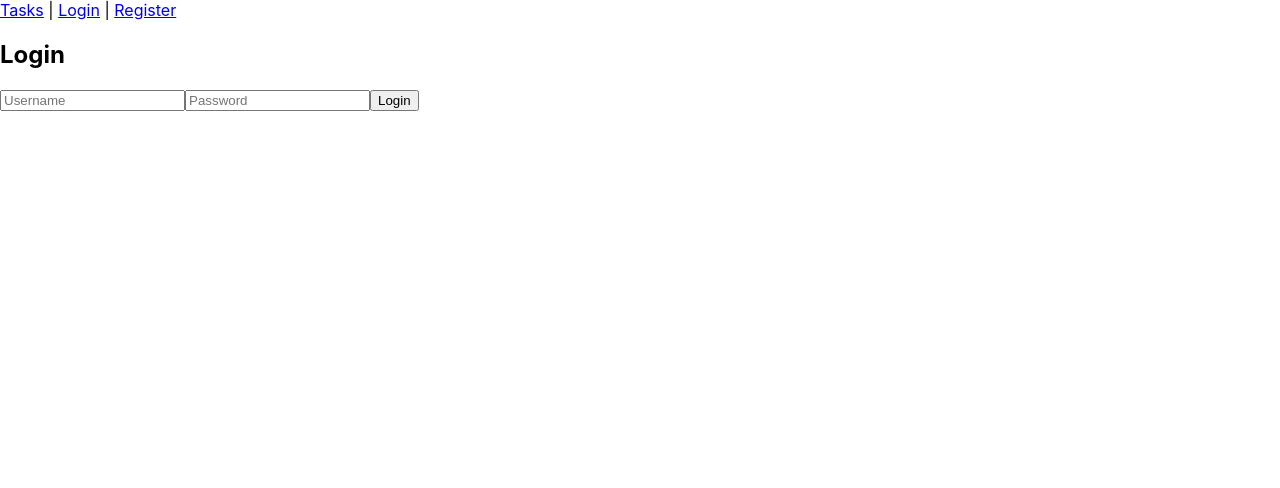
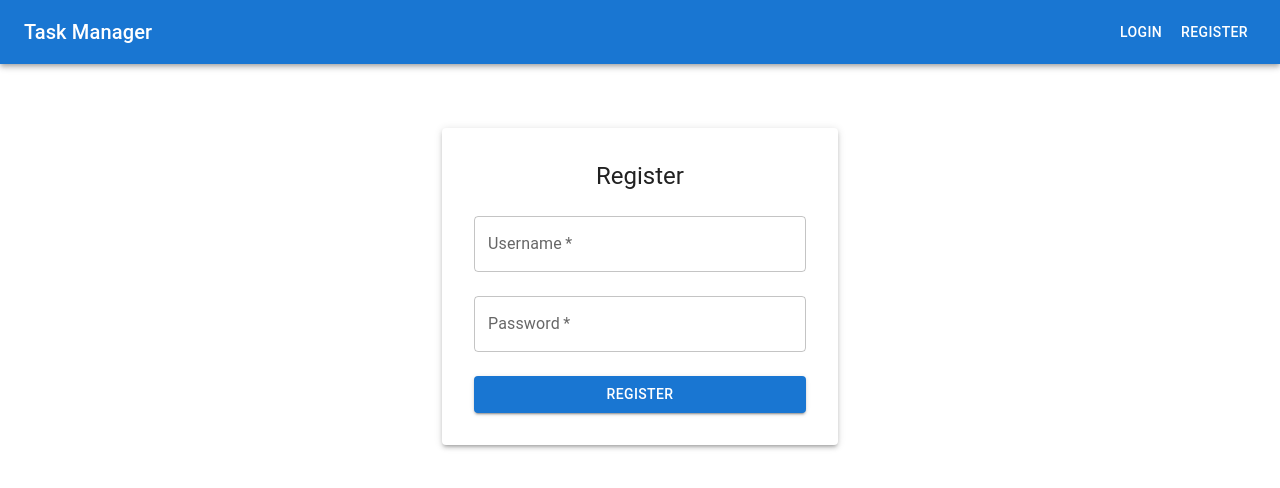
Before and after one commit to task-management-poc/frontend, a React (Create React App) app: page /register in a window 1280 px wide. Shown: the top 488 px of the page. Built offline with nearby package versions, Linux system fonts and the light colour scheme.

Commit message:
Imports added

```diff
--- a/src/App.js
+++ b/src/App.js
@@ -1,17 +1,16 @@
-import { BrowserRouter, Routes, Route, Link } from 'react-router-dom';
+import { BrowserRouter, Routes, Route } from 'react-router-dom';
 import { AuthProvider } from './AuthContext';
 import LoginPage from './pages/LoginPage';
 import RegisterPage from './pages/RegisterPage';
 import TaskList from './pages/TaskList';
 import TaskForm from './pages/TaskForm';
+import Navbar from './components/Navbar'
 
 function App() {
   return (
     <AuthProvider>
       <BrowserRouter>
-       <nav>
-          <Link to="/">Tasks</Link> | <Link to="/login">Login</Link> | <Link to="/register">Register</Link>
-        </nav>
+      <Navbar />
       <Routes>
         <Route path="/" element={<TaskList />} />
         <Route path="/task/new" element={<TaskForm />} />
--- a/src/AuthContext.js
+++ b/src/AuthContext.js
@@ -1,5 +1,5 @@
 import React, { createContext, useState, useEffect } from 'react';
-import jwtDecode from 'jwt-decode';
+import { jwtDecode } from 'jwt-decode';
 
 export const AuthContext = createContext();
 
--- /dev/null
+++ b/src/components/Navbar.js
@@ -0,0 +1,45 @@
+import React, { useContext } from 'react';
+import { AppBar, Toolbar, Typography, Button, Box } from '@mui/material';
+import { Link, useNavigate } from 'react-router-dom';
+import { AuthContext } from '../AuthContext';
+
+export default function Navbar() {
+  const { isAuthenticated, logout } = useContext(AuthContext);
+  const navigate = useNavigate();
+
+  const handleLogout = () => {
+    logout();
+    navigate('/login');
+  };
+
+  return (
+    <AppBar position="static">
+      <Toolbar sx={{ justifyContent: 'space-between' }}>
+        <Typography variant="h6" component={Link} to="/" sx={{ color: 'inherit', textDecoration: 'none' }}>
+          Task Manager
+        </Typography>
+        <Box>
+          {isAuthenticated ? (
+            <>
+              <Button color="inherit" component={Link} to="/">
+                Tasks
+              </Button>
+              <Button color="inherit" onClick={handleLogout}>
+                Logout
+              </Button>
+            </>
+          ) : (
+            <>
+              <Button color="inherit" component={Link} to="/login">
+                Login
+              </Button>
+              <Button color="inherit" component={Link} to="/register">
+                Register
+              </Button>
+            </>
+          )}
+        </Box>
+      </Toolbar>
+    </AppBar>
+  );
+}
--- a/src/pages/LoginPage.js
+++ b/src/pages/LoginPage.js
@@ -1,4 +1,5 @@
 import React, { useState, useContext } from 'react';
+import { TextField, Button, Container, Typography, Box, Paper } from '@mui/material';
 import API from '../api';
 import { AuthContext } from '../AuthContext';
 import { useNavigate } from 'react-router-dom';
@@ -7,20 +8,53 @@ export default function LoginPage() {
   const [form, setForm] = useState({ username: '', password: '' });
   const { login } = useContext(AuthContext);
   const navigate = useNavigate();
+  const [error, setError] = useState('');
 
   const handleSubmit = async (e) => {
     e.preventDefault();
-    const res = await API.post('/auth/login', form);
-    login(res.data.access_token);
-    navigate('/');
+    try {
+      const res = await API.post('/auth/login', form);
+      login(res.data.access_token);
+      navigate('/');
+    } catch (err) {
+      setError('Invalid credentials. Please try again.');
+    }
   };
 
   return (
-    <form onSubmit={handleSubmit}>
-      <h2>Login</h2>
-      <input placeholder="Username" onChange={e => setForm({ ...form, username: e.target.value })} />
-      <input type="password" placeholder="Password" onChange={e => setForm({ ...form, password: e.target.value })} />
-      <button type="submit">Login</button>
-    </form>
+    <Container maxWidth="xs">
+      <Paper elevation={3} sx={{ padding: 4, mt: 8 }}>
+        <Typography variant="h5" align="center" gutterBottom>
+          Login
+        </Typography>
+        <Box component="form" onSubmit={handleSubmit} noValidate>
+          <TextField
+            label="Username"
+            fullWidth
+            margin="normal"
+            value={form.username}
+            onChange={(e) => setForm({ ...form, username: e.target.value })}
+            required
+          />
+          <TextField
+            label="Password"
+            type="password"
+            fullWidth
+            margin="normal"
+            value={form.password}
+            onChange={(e) => setForm({ ...form, password: e.target.value })}
+            required
+          />
+          {error && (
+            <Typography variant="body2" color="error" sx={{ mt: 1 }}>
+              {error}
+            </Typography>
+          )}
+          <Button type="submit" variant="contained" fullWidth sx={{ mt: 2 }}>
+            Login
+          </Button>
+        </Box>
+      </Paper>
+    </Container>
   );
 }
--- a/src/pages/RegisterPage.js
+++ b/src/pages/RegisterPage.js
@@ -1,26 +1,61 @@
 import React, { useState, useContext } from 'react';
+import { TextField, Button, Container, Typography, Box, Paper } from '@mui/material';
 import API from '../api';
 import { AuthContext } from '../AuthContext';
 import { useNavigate } from 'react-router-dom';
 
-export default function LoginPage() {
+export default function RegisterPage() {
   const [form, setForm] = useState({ username: '', password: '' });
   const { login } = useContext(AuthContext);
   const navigate = useNavigate();
+  const [error, setError] = useState('');
 
   const handleSubmit = async (e) => {
     e.preventDefault();
-    const res = await API.post('/auth/login', form);
-    login(res.data.access_token);
-    navigate('/');
+    try {
+      await API.post('/users', form); // Register the user
+      const res = await API.post('/auth/login', form); // Auto-login after registration
+      login(res.data.access_token);
+      navigate('/');
+    } catch (err) {
+      setError('Registration failed. Try a different username.');
+    }
   };
 
   return (
-    <form onSubmit={handleSubmit}>
-      <h2>Login</h2>
-      <input placeholder="Username" onChange={e => setForm({ ...form, username: e.target.value })} />
-      <input type="password" placeholder="Password" onChange={e => setForm({ ...form, password: e.target.value })} />
-      <button type="submit">Login</button>
-    </form>
+    <Container maxWidth="xs">
+      <Paper elevation={3} sx={{ padding: 4, mt: 8 }}>
+        <Typography variant="h5" align="center" gutterBottom>
+          Register
+        </Typography>
+        <Box component="form" onSubmit={handleSubmit} noValidate>
+          <TextField
+            label="Username"
+            fullWidth
+            margin="normal"
+            value={form.username}
+            onChange={(e) => setForm({ ...form, username: e.target.value })}
+            required
+          />
+          <TextField
+            label="Password"
+            type="password"
+            fullWidth
+            margin="normal"
+            value={form.password}
+            onChange={(e) => setForm({ ...form, password: e.target.value })}
+            required
+          />
+          {error && (
+            <Typography variant="body2" color="error" sx={{ mt: 1 }}>
+              {error}
+            </Typography>
+          )}
+          <Button type="submit" variant="contained" fullWidth sx={{ mt: 2 }}>
+            Register
+          </Button>
+        </Box>
+      </Paper>
+    </Container>
   );
 }
```
